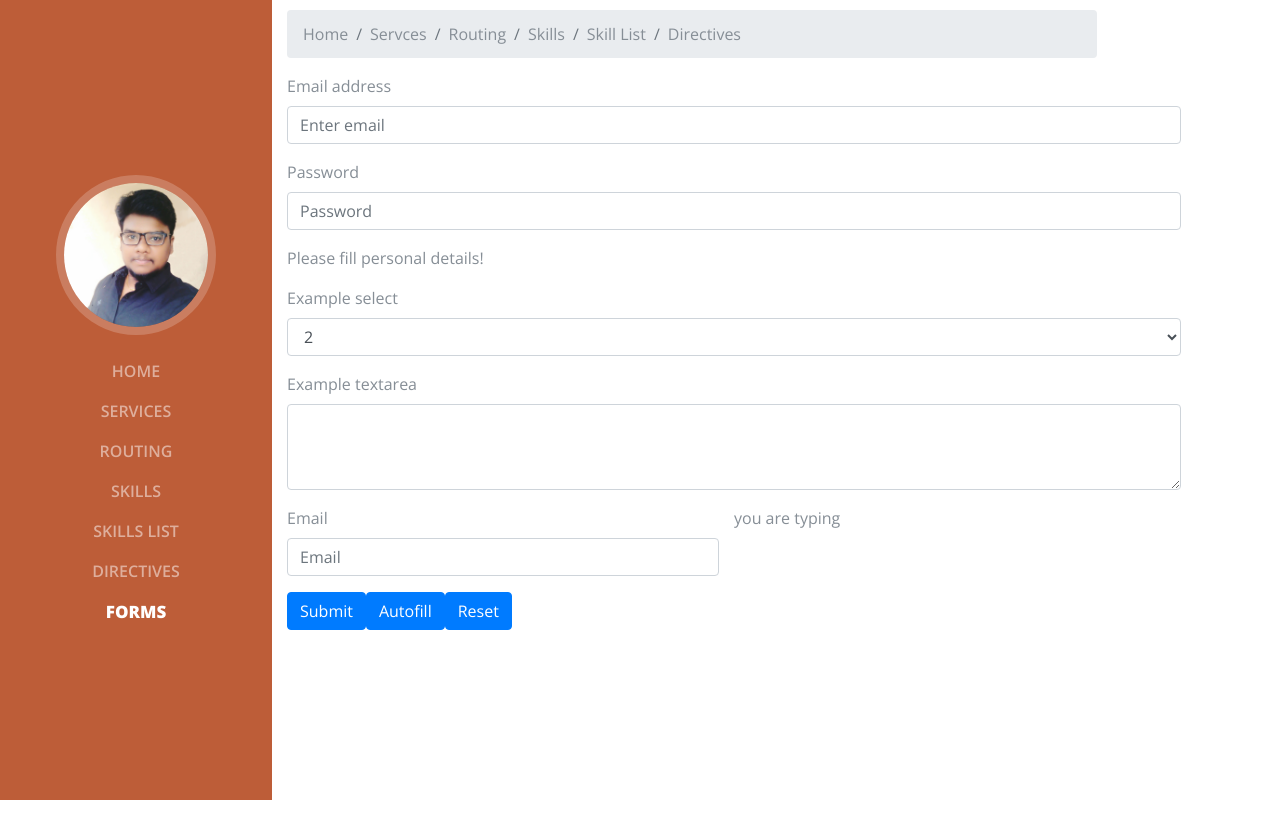
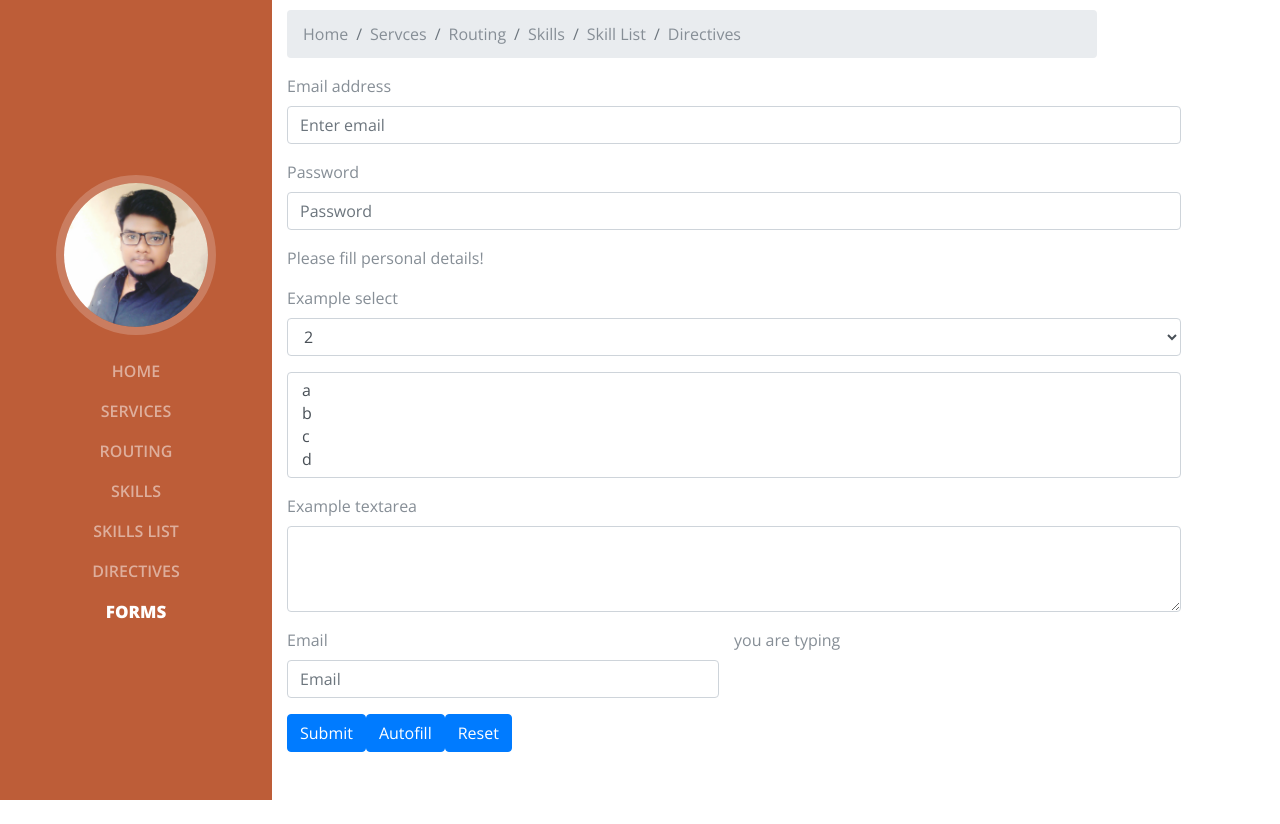
Before and after one commit to suryabogadhi/newwebapp, an Angular app: page /forms in a window 1280 px wide. Before the commit the page ends 800 px from the top, so only its background shows below. Built offline with nearby package versions, Linux system fonts and the light colour scheme; a web font is replaced by a local one.

Commit message:
multiple select

```diff
--- a/src/app/forms/forms.component.html
+++ b/src/app/forms/forms.component.html
@@ -23,13 +23,8 @@
               </p>
               <p>{{pass}}</p>
             </div>
-
-
             <p *ngIf="!mygroup.valid"> Please fill personal details!</p>
           </div>
-
-
-
 
           <div class="form-group">
             <label for="exampleSelect1">Example select</label>
@@ -44,6 +39,15 @@
                 Please select option!
             </p>
           </div>
+
+          <div class="form-group">
+            <select multiple name="selectedTechs" [compareWith]="compareTech" [ngModel]="user.technologies" required #selectedTechs="ngModel" class="form-control">
+              <option *ngFor="let tech of allTechnologies" [ngValue]="tech">
+                {{ tech.techName }}
+              </option>
+            </select>
+          </div>
+
           <div class="form-group">
             <label for="exampleTextarea">Example textarea</label>
             <textarea class="form-control" rows="3" name="description" ngModel required  #refDesc="ngModel"></textarea>
@@ -51,6 +55,7 @@
                 Please add description!
             </p>
           </div>
+
           <div class="row">
             <div class="col-md-6 mb-3">
               <label for="validationServer03">Email</label>
--- a/src/app/forms/forms.component.ts
+++ b/src/app/forms/forms.component.ts
@@ -15,10 +15,22 @@ export class FormsComponent implements OnInit {
   success = false;
   myoptions = 2;
 
+  allTechnologies =[
+    {techId:100,techName:'a'},
+    {techId:101,techName:'b'},
+    {techId:102,techName:'c'},
+    {techId:103,techName:'d'}
+  ];
+
+  user:object;
+
   constructor() { }
 
   ngOnInit() {
-    console.log(this.mynewform);
+    this.user =  {
+      technologies : []
+    };
+
   }
 
   // submitForm(formdata){
@@ -37,7 +49,17 @@ export class FormsComponent implements OnInit {
     //   email2:"kvarma@gmail.com"
     // });
 
-    this.mynewform.form.setValue({
+    // this.mynewform.form.setValue({
+    //   mygroup:{
+    //     email:"kvarma063@gmail.com",
+    //     password:"testing"
+    //   },
+    //   options:2,
+    //   description:"checking",
+    //   email2:"kvarma@gmail.com"
+    // });
+
+    this.mynewform.form.patchValue({
       mygroup:{
         email:"kvarma063@gmail.com",
         password:"testing"
@@ -47,18 +69,20 @@ export class FormsComponent implements OnInit {
       email2:"kvarma@gmail.com"
     });
 
-    // this.mynewform.form.patchValue({
-    //   mygroup:{
-    //     email:"kvarma063@gmail.com",
-    //     password:"testing"
-    //   }
-    // });
+    this.user =  {
+      technologies : [
+        {techId:100,techName:'a'},
+        {techId:101,techName:'b'}
+      ]
+    };
+    console.log(this.mynewform);
+
   }
 
   submitForm(){
-    if(this.mynewform.value.mygroup.email===""){
-      this.custEmail = true;
-    }
+    // if(this.mynewform.value.mygroup.email===""){
+    //   this.custEmail = true;
+    // }
 
     console.log(this.mynewform);
   }
@@ -77,4 +101,9 @@ export class FormsComponent implements OnInit {
     this.mynewform.reset();
   }
 
+  compareTech(t1, t2): boolean {
+    console.log(t1.techId +'-' + t2.techId);
+    return t1 && t2 ? t1.techId === t2.techId : t1 === t2;
+  }
+
 }
```
